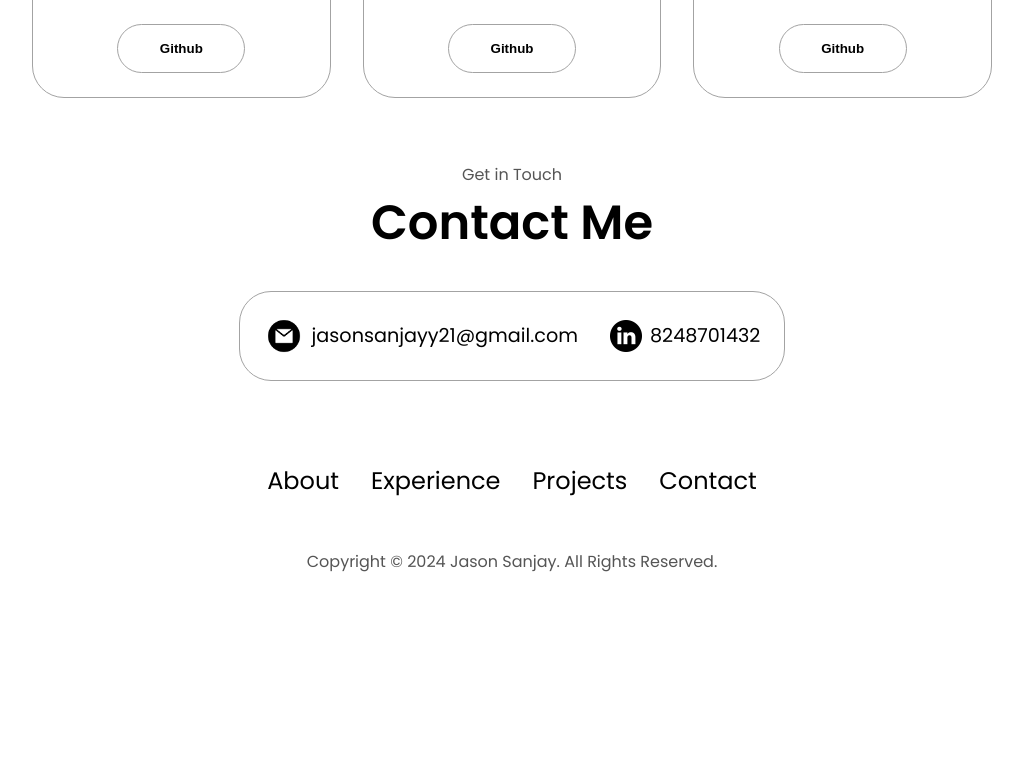
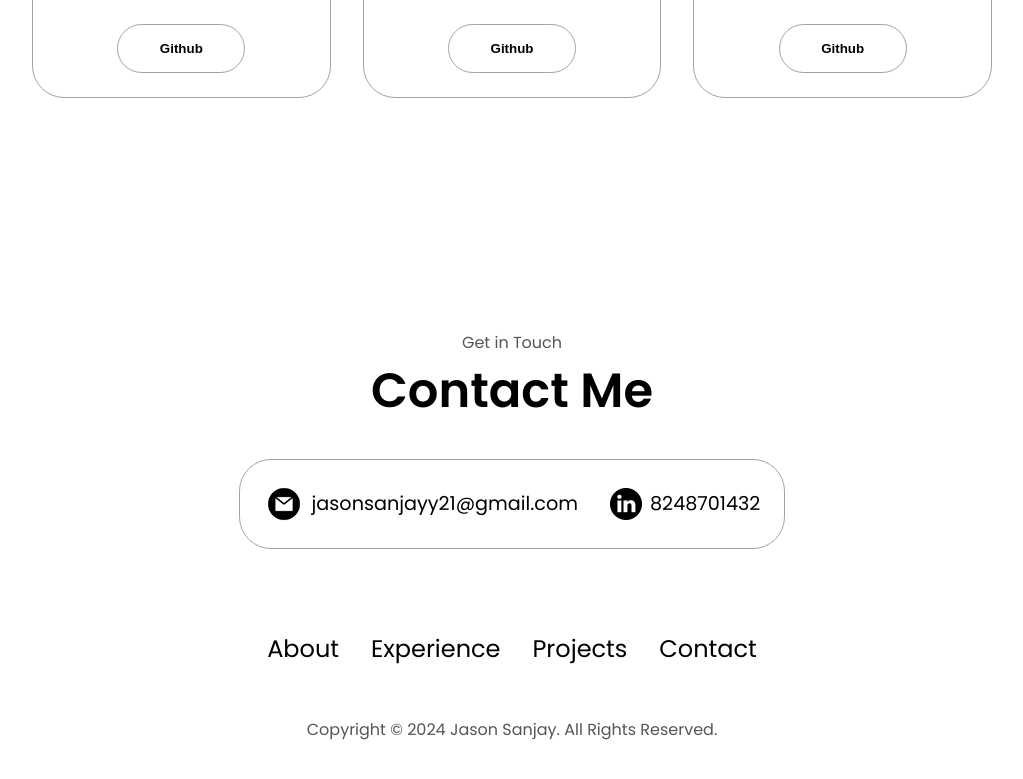
Before and after one commit to jasonsanjay21/DevOpsPF, a plain HTML site: page index.html in a window 1280 px wide. Shown: the part 3693-4472 px from the top of the page, without its empty margins (128-1151 px from the left). Before the commit the page ends 4314 px from the top, so only its background shows below. Drawn offline with Linux system fonts and the light colour scheme.

Commit message:
Update style.css

```diff
--- a/style.css
+++ b/style.css
@@ -456,3 +456,6 @@ footer p {
   min-height: 100vh;
 
 }
+#contact {
+  padding-top: 200px;
+}
```
